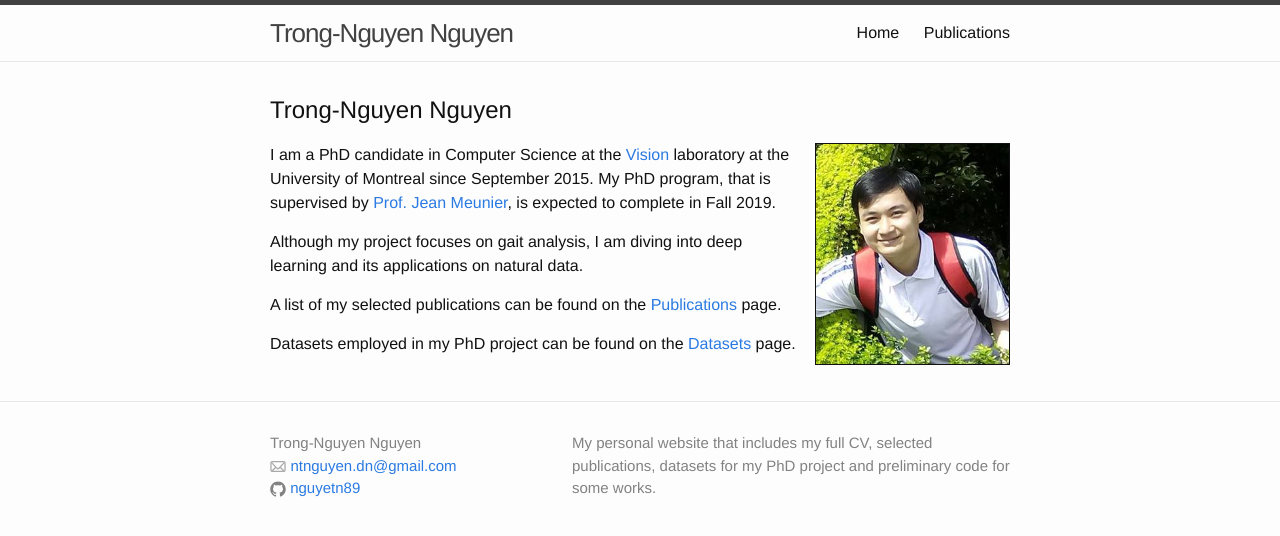
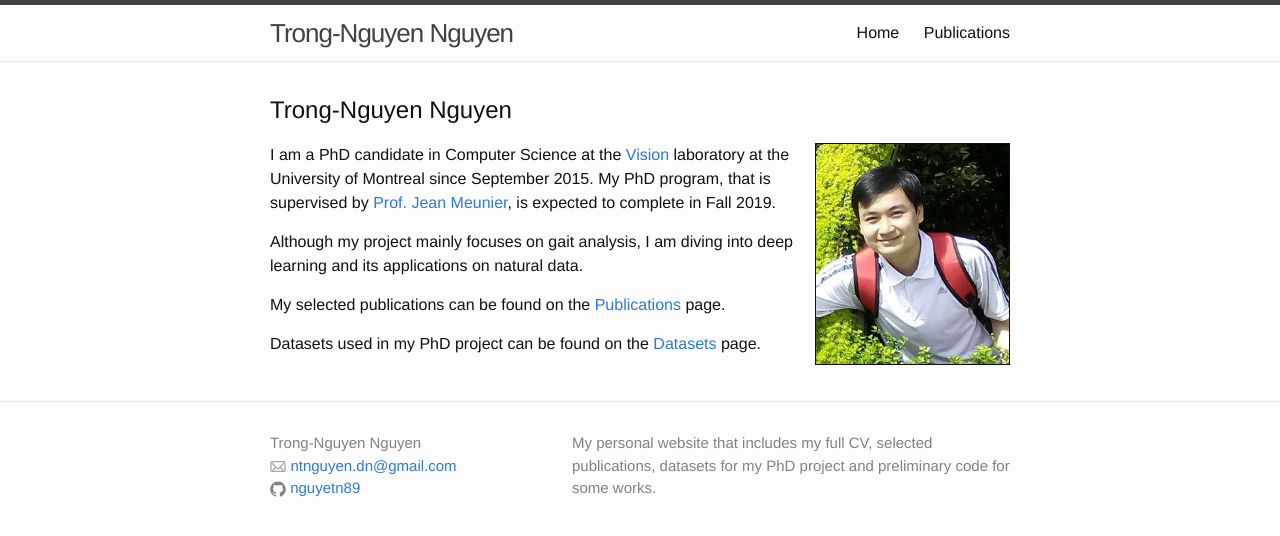
Before and after one commit to nguyetn89/nguyetn89.github.io, a Jekyll site: the page built from index.md, in a window 1280 px wide. Shown: the top 536 px of the page. Built offline with Jekyll 4.4.1, drawn with Linux system fonts in a browser that asks for light colours.

Commit message:
Update index.md

```diff
--- a/index.md
+++ b/index.md
@@ -12,9 +12,8 @@ weight: 1
 
 I am a PhD candidate in Computer Science at the [Vision](http://www.iro.umontreal.ca/~labimage/) laboratory at the University of Montreal since September 2015. My PhD program, that is supervised by [Prof. Jean Meunier](http://www-labs.iro.umontreal.ca/~meunier/), is expected to complete in Fall 2019.
 
-Although my project focuses on gait analysis, I am diving into deep learning and its applications on natural data.
+Although my project mainly focuses on gait analysis, I am diving into deep learning and its applications on natural data.
 
+My selected publications can be found on the [Publications](/publications.html) page.
 
-A list of my selected publications can be found on the [Publications](/publications.html) page.
-
-Datasets employed in my PhD project can be found on the [Datasets](/datasets.html) page.
+Datasets used in my PhD project can be found on the [Datasets](/datasets.html) page.
```
